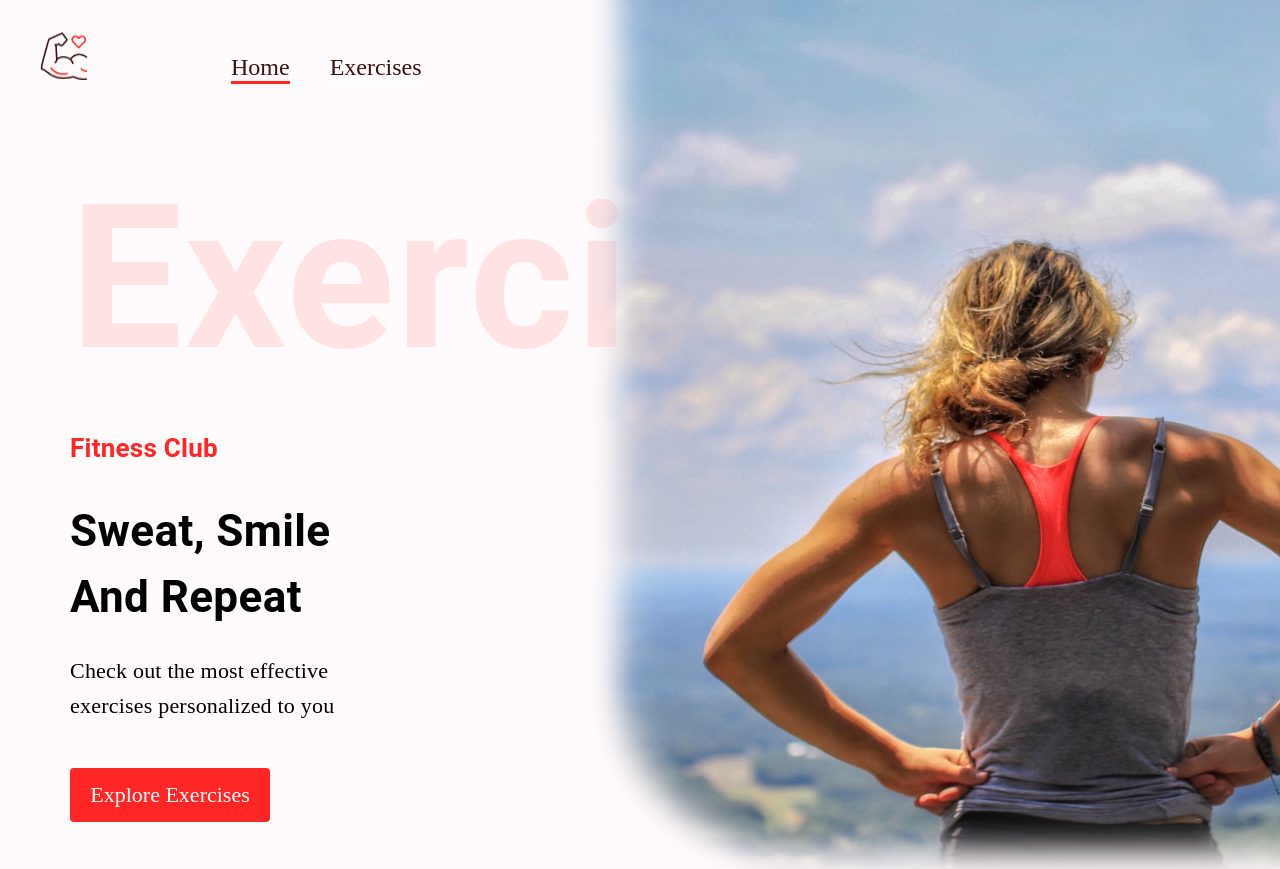
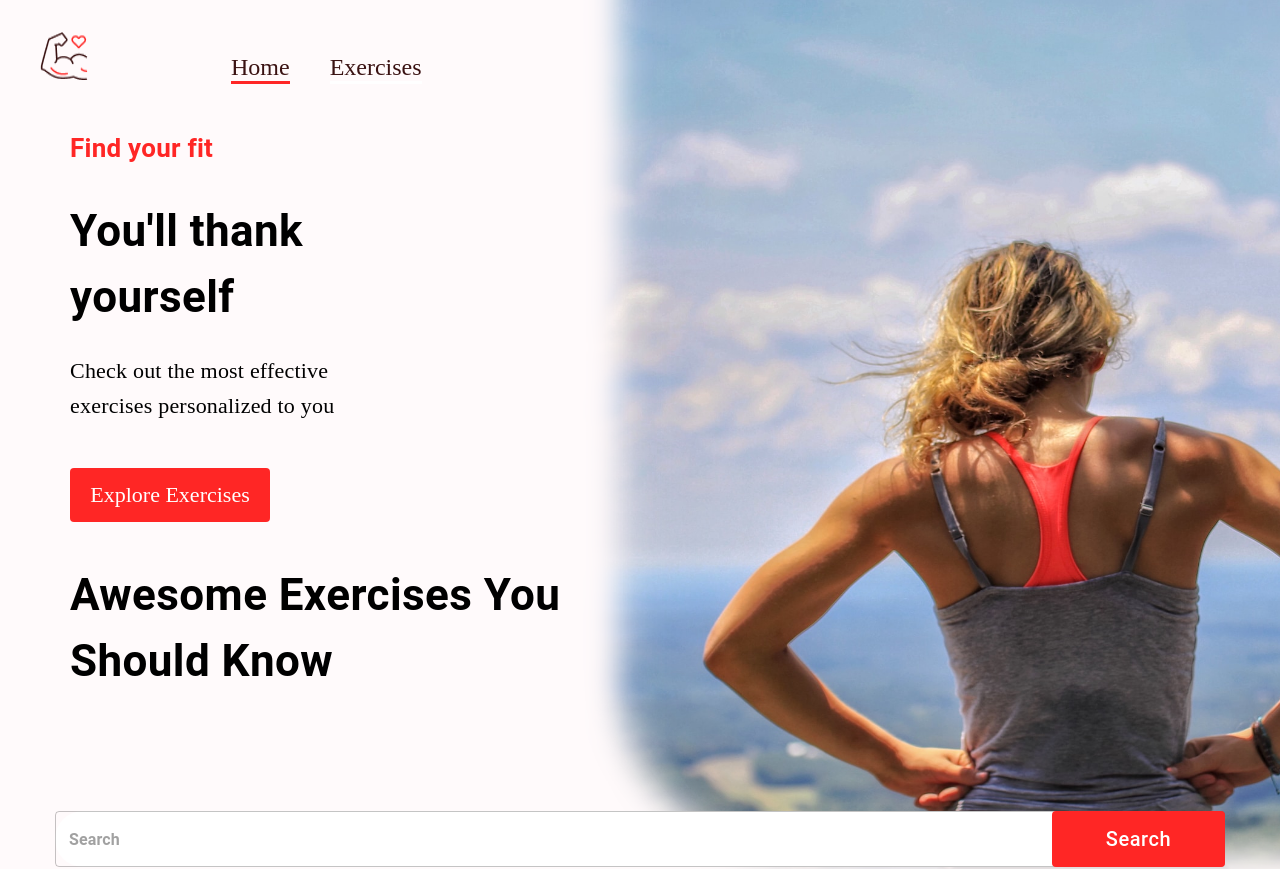
Before and after one commit to cunningorb/pickup-fitness, a React (Create React App) app: page / in a window 1280 px wide. Shown: the top 869 px of the page. Built offline with nearby package versions, Linux system fonts and the light colour scheme; no server answers.

Commit message:
minor tweaks for visual impact

```diff
--- a/src/components/Exercises.js
+++ b/src/components/Exercises.js
@@ -41,7 +41,9 @@ const Exercises = ({ exercises, setExercises, bodyPart }) => {
 
   return (
     <Box id="exercises" sx={{ mt: { lg: '109px' } }} mt="50px" p="20px">
-      <Typography variant="h4" fontWeight="bold" sx={{ fontSize: { lg: '44px', xs: '30px' } }} mb="46px">Showing Results</Typography>
+      <Typography variant="h4" fontWeight="bold" sx={{ fontSize: { lg: '44px', xs: '30px' } }} mb="46px">Showing results for {''}
+      <span style={{ color: '#FF2625', textTransform: 'capitalize' }}>{bodyPart}</span>
+      </Typography>
       <Stack direction="row" sx={{ gap: { lg: '107px', xs: '50px' } }} flexWrap="wrap" justifyContent="center">
         {currentExercises.map((exercise, idx) => (
           <ExerciseCard key={idx} exercise={exercise} />
--- a/src/components/Footer.js
+++ b/src/components/Footer.js
@@ -7,7 +7,7 @@ const Footer = () => (
     <Stack gap="40px" sx={{ alignItems: 'center' }} flexWrap="wrap" px="40px" pt="24px">
       <img src={Logo} alt="logo" style={{ width: '200px', height: '41px' }} />
     </Stack>
-    <Typography variant="h5" sx={{ fontSize: { lg: '28px', xs: '20px' } }} mt="41px" textAlign="center" pb="40px">Made by Micah @ <a href="https://cunningorb.com"  target="_blank">cunningorb</a></Typography>
+    <Typography variant="h5" sx={{ fontSize: { lg: '28px', xs: '20px' } }} mt="41px" textAlign="center" pb="40px">Made by Micah @ <a href="https://cunningorb.com"  target="_blank" rel="noreferrer">cunningorb</a></Typography>
   </Box>
 );
 
--- a/src/components/HeroBanner.js
+++ b/src/components/HeroBanner.js
@@ -9,13 +9,13 @@ const HeroBanner = () => (
     ml: { sm: '50px' } }}
     position="relative"
     p="20px">
-    <Typography fontWeight={600} color="#FF2625" sx={{  opacity: '0.1', display: { lg: 'block', xs: 'none' }, fontSize: '200px' }}>
+    <Typography fontWeight={600} color="#FF2625" sx={{  opacity: '0.1', display: { xl: 'block', lg: 'none', md: 'none', sm: 'none', xs: 'none' }, fontSize: '200px' }}>
       Exercise
     </Typography>
-    <Typography color="#FF2625" fontWeight="600" fontSize="26px">Fitness Club</Typography>
+    <Typography color="#FF2625" fontWeight="600" fontSize="26px">Find your fit</Typography>
     <Typography fontWeight={700} sx={{ fontSize: { lg: '44px', xs: '40px' } }} mb="23px" mt="30px">
-      Sweat, Smile <br />
-      And Repeat
+      You'll thank <br />
+      yourself
     </Typography>
     <Typography fontSize="22px" fontFamily="Alegreya" lineHeight="35px">
       Check out the most effective <br /> exercises personalized to you
@@ -24,6 +24,9 @@ const HeroBanner = () => (
       <a href="#exercises" style={{ marginTop: '45px', textDecoration: 'none', width: '200px', textAlign: 'center', background: '#FF2625', padding: '14px', fontSize: '22px', textTransform: 'none', color: 'white', borderRadius: '4px' }}>Explore Exercises</a>
     </Stack>
     <img src={HeroBannerImage} alt="hero-banner" className="hero-banner-img" />
+    <Typography fontWeight={700} sx={{ fontSize: { lg: '44px', xs: '30px' } }} m="40px 0" textAlign="left">
+        Awesome Exercises You <br /> Should Know
+      </Typography>
   </Box>
 );
 
--- a/src/components/SearchExercises.js
+++ b/src/components/SearchExercises.js
@@ -39,9 +39,6 @@ const SearchExercises = ({ setExercises, bodyPart, setBodyPart }) => {
 
   return (
     <Stack alignItems="center" mt="37px" justifyContent="center" p="20px">
-      <Typography fontWeight={700} sx={{ fontSize: { lg: '44px', xs: '30px' } }} mb="49px" textAlign="center">
-        Awesome Exercises You <br /> Should Know
-      </Typography>
       <Box position="relative" mb="72px">
         <TextField
           height="76px"
--- a/src/utils/fetchData.js
+++ b/src/utils/fetchData.js
@@ -1,8 +1,9 @@
 export const exerciseOptions = {
     method: 'GET',
+    params: {limit: '100'},
     headers: {
       'X-RapidAPI-Host': 'exercisedb.p.rapidapi.com',
-      'X-RapidAPI-Key': process.env.REACT_APP_RAPID_API_KEY,
+      'X-RapidAPI-Key': process.env.REACT_APP_RAPID_API_KEY
     },
   };
 
@@ -17,6 +18,6 @@ export const youtubeOptions = {
 export const fetchData = async (url, options) => {
   const res = await fetch(url, options);
   const data = await res.json();
-
+  console.log(data);
     return data;
 };
```
